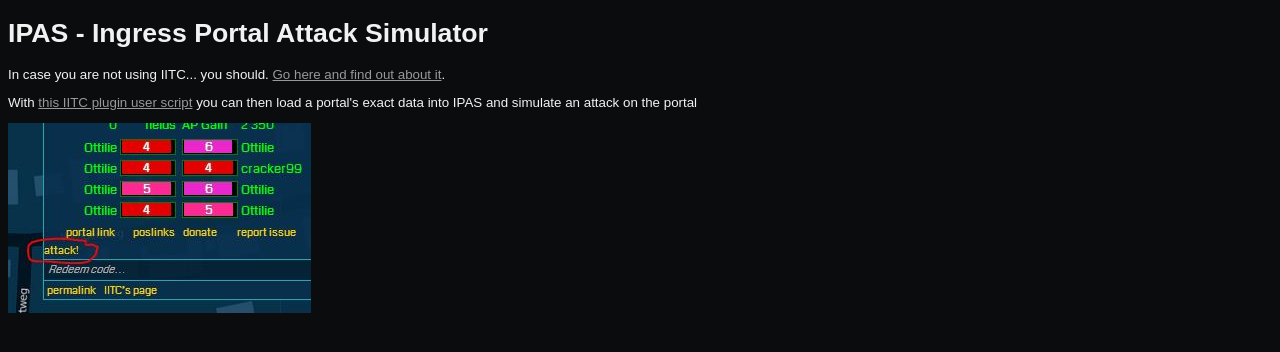
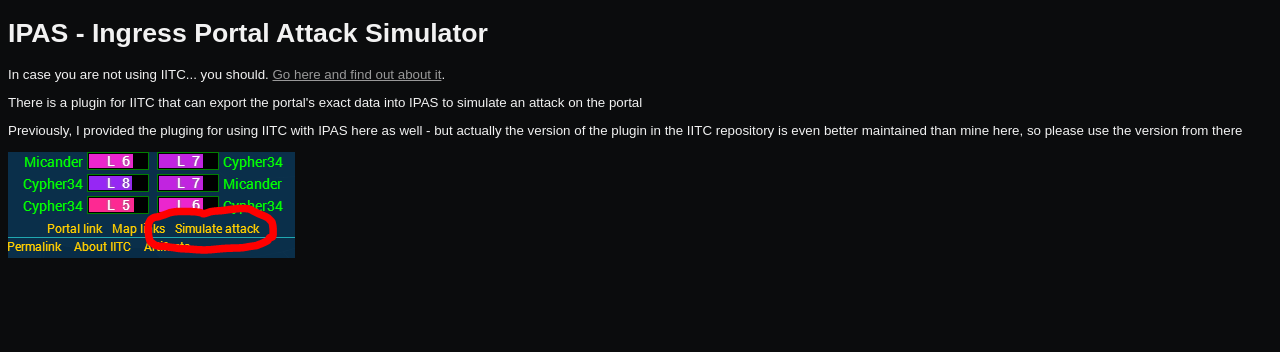
Before and after one commit to xosofox/IPAS, a plain HTML site: page iitc.html in a window 1280 px wide. Drawn offline with Linux system fonts and the light colour scheme; a web font is replaced by a local one.

Commit message:
Remove link for own iitc plugin, direct to IITC repo

```diff
--- a/iitc.html
+++ b/iitc.html
@@ -11,8 +11,9 @@
     <h1>IPAS - Ingress Portal Attack Simulator</h1>
 
     <p>In case you are not using IITC... you should. <a href="http://iitc.jonatkins.com/">Go here and find out about it</a>.</p>
-    <p>With <a href="js/iitc-ipas-link.user.js">this IITC plugin user script</a> you can then load a portal's exact data into IPAS and simulate an attack on the portal</p>
-    <img src="images/iitc.jpg"></p>
+    <p>There is a plugin for IITC that can export the portal's exact data into IPAS to simulate an attack on the portal</p>
+    <p>Previously, I provided the pluging for using IITC with IPAS here as well - but actually the version of the plugin in the IITC repository is even better maintained than mine here, so please use the version from there</p>
+    <img src="images/iitc.png"></p>
 
     <!-- Piwik -->
     <script type="text/javascript">
```
Also changed, not shown: images/iitc.jpg (deleted), images/iitc.png (added).
